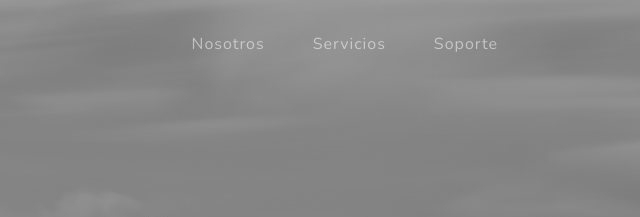
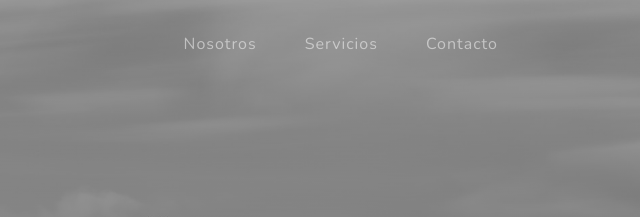
Before and after one commit to scpk-apps/pointk, a plain HTML site: page index.html in a window 1280 px wide. Shown: the top 217 px of the page, 640-1280 px from the left. Drawn offline with nearby package versions, Linux system fonts and the light colour scheme.

Commit message:
change support to contact

```diff
--- a/index.html
+++ b/index.html
@@ -28,7 +28,7 @@
                     <ul class="navbar-nav ms-auto">
                         <li class="nav-item"><a class="nav-link" href="#about">Nosotros</a></li>
                         <li class="nav-item"><a class="nav-link" href="#projects">Servicios</a></li>
-                        <li class="nav-item"><a class="nav-link" href="#support">Soporte</a></li>
+                        <li class="nav-item"><a class="nav-link" href="#support">Contacto</a></li>
                     </ul>
                 </div>
             </div>
```
